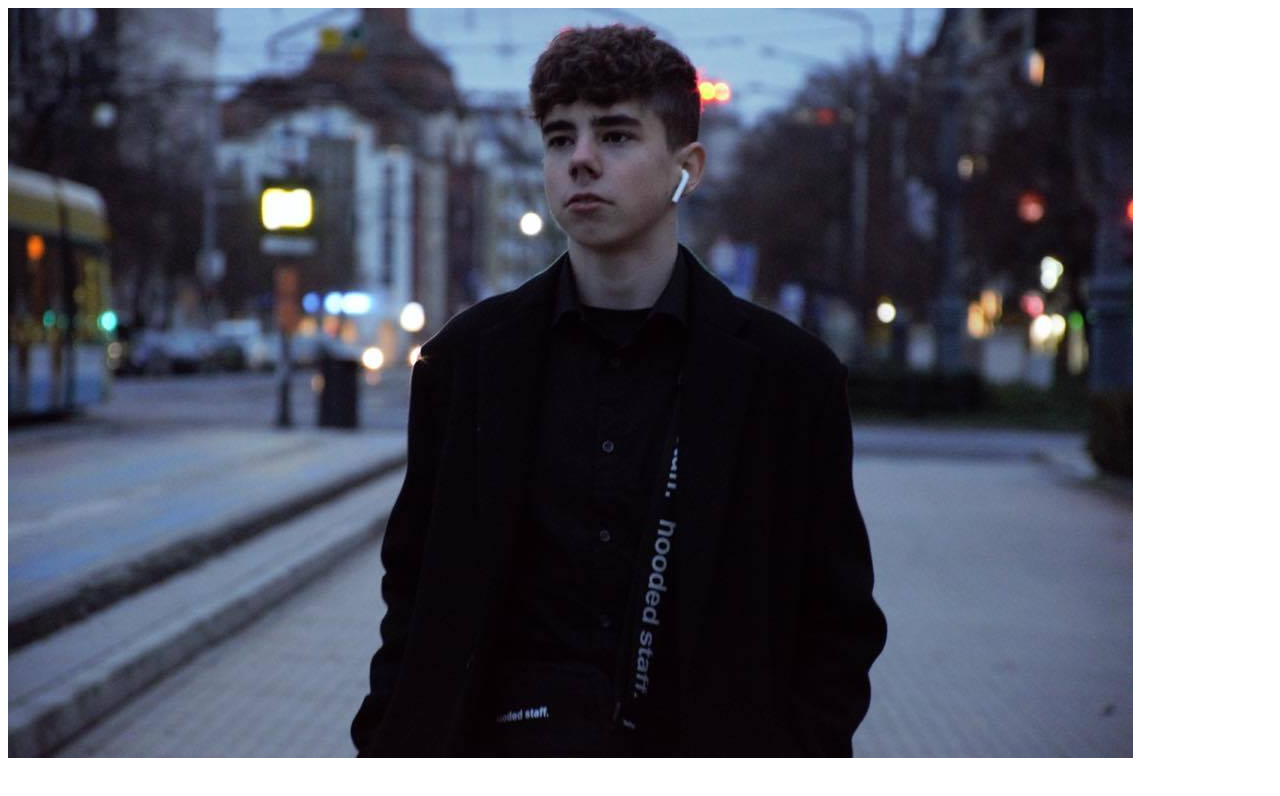
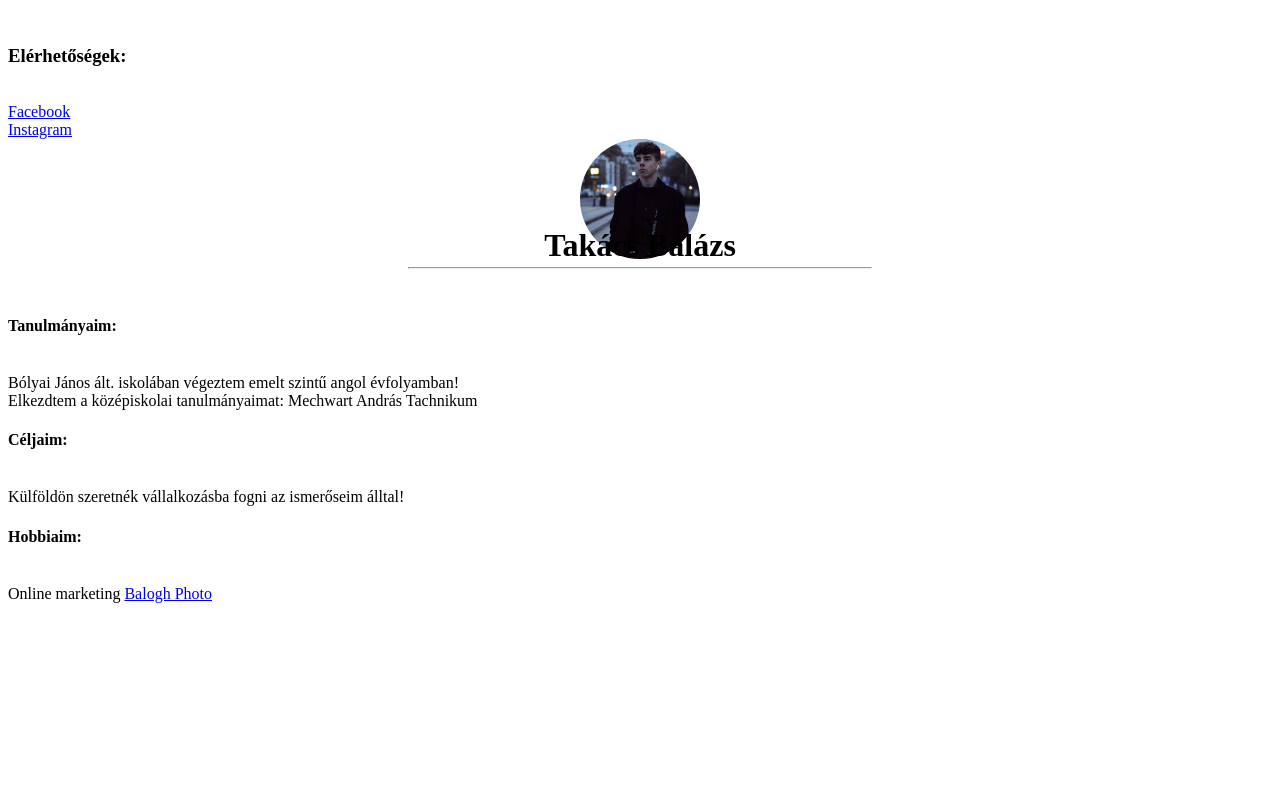
Before and after one commit to Takacs-Balazs/oneletrajz, a plain HTML site: page index.html in a window 1280 px wide. Drawn offline with Linux system fonts and the light colour scheme.

Commit message:
2. commit

```diff
--- a/index.html
+++ b/index.html
@@ -1,8 +1,37 @@
 <!DOCTYPE html>
 <html lang="hu">
+
 <head>
     <meta charset="UTF-8">
-    <title>Takács Balázs</title>
-    <link href="stilus.css" rel=" stylesheet">
-    <body><img src="Images/133565145_427849288263985_8270544872752089139_n.jpg"></body>
+    <title>Önéletrajz</title>
+    <link href="stilus.css" rel="stylesheet" type="text/css">
 </head>
+<body>
+<h1 id="nev">Takács Balázs</h1>
+<br>
+<h3>Elérhetőségek:</h3>
+<br>
+<a href="https://www.facebook.com/profile.php?id=100010048590879">Facebook</a>
+<br>
+<a href="https://www.instagram.com/t_blzs521/">Instagram</a>
+<img id="kep" src="images/én.jpg" alt="Profilkép">
+<hr id="vonal">
+<br>
+<h4>Tanulmányaim:</h4>
+<br>
+Bólyai János ált. iskolában végeztem emelt szintű angol évfolyamban!
+<br>
+Elkezdtem a középiskolai tanulmányaimat: Mechwart András Tachnikum
+<br>
+<p></p>
+<h4>Céljaim:</h4>
+<br>
+Külföldön szeretnék vállalkozásba fogni az ismerőseim álltal!
+<h4>Hobbiaim:</h4>
+<br>
+Online marketing
+<a href=https://www.instagram.com/balogh_photo>Balogh Photo</a>
+
+
+</body>
+</html>
--- a/stilus.css
+++ b/stilus.css
@@ -0,0 +1,19 @@
+#kep {
+    width: 120px;
+    display: block;
+    margin-left: auto;
+    margin-right: auto;
+    padding: 0;
+    border-radius: 60px;
+}
+#nev {
+    position: absolute;
+    top: 28%;
+    left: 50%;
+    transform: translate(-50%, -50%);
+}
+#vonal {
+    display: block;
+    margin-left: 400px;
+    margin-right: 400px;
+}
```
Also changed, not shown: images/én.jpg (added).
